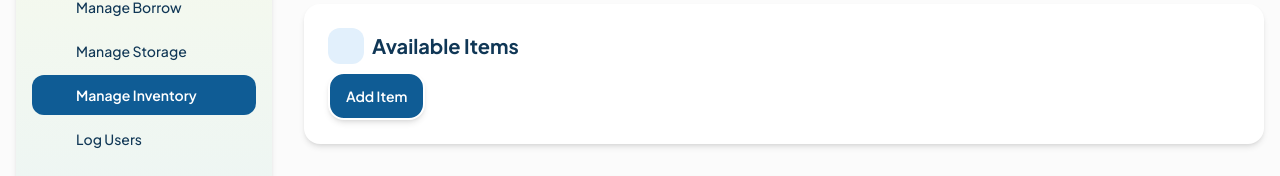
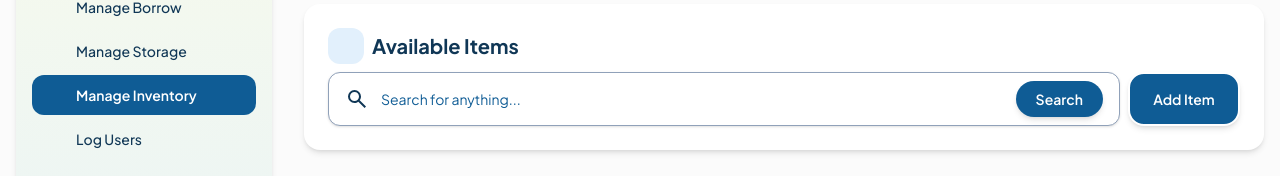
Before and after one commit to khaaisnt/SGEInventory_FE, a Next.js app: page /administrator/items in a window 1280 px wide. Shown: the part 205-381 px from the top of the page. Built offline with nearby package versions, Linux system fonts and the light colour scheme; no server answers; some icons are missing.

Commit message:
feat: refactor item creation and management; add SearchBox component for improved item search functionality; update layout title

```diff
--- a/app/administrator/items/components/create-item.tsx
+++ b/app/administrator/items/components/createItem.tsx
@@ -62,7 +62,11 @@ export default function CreateItem() {
 
   return (
     <>
-      <Button type="button" onClick={() => setIsModalOpen(true)}>
+      <Button
+        type="button"
+        className="min-w-28"
+        onClick={() => setIsModalOpen(true)}
+      >
         Add Item
       </Button>
 
--- a/app/administrator/items/components/items.tsx
+++ b/app/administrator/items/components/items.tsx
@@ -2,7 +2,8 @@
 
 import { Icon } from "@iconify/react";
 import { useGetItems } from "../services/getItems.service";
-import CreateItem from "./create-item";
+import CreateItem from "./createItem";
+import SearchBox from "@/components/molecules/searchbox";
 
 export default function Items() {
   const { data, isLoading, isError, error, refetch, isFetching } =
@@ -22,7 +23,8 @@ export default function Items() {
           <p className="text-xl font-bold text-primary-900">Available Items</p>
         </div>
 
-        <div>
+        <div className="flex gap-2">
+            <SearchBox onSearch={(query) => console.log(query)} />
             <CreateItem />
         </div>
       </div>
--- a/app/administrator/layout.tsx
+++ b/app/administrator/layout.tsx
@@ -2,7 +2,7 @@ import type { Metadata } from "next";
 import Sidebar from "@/components/layout/sidebar";
 
 export const metadata: Metadata = {
-  title: "RackIT - Admin",
+  title: "RackIT - Admin loh ya😹",
   description: "Inventory Management System for SGE",
 };
 
--- /dev/null
+++ b/components/molecules/searchbox.tsx
@@ -0,0 +1,179 @@
+"use client";
+
+import { Icon } from "@iconify/react";
+import { forwardRef, useEffect, useId, useRef, useState } from "react";
+import type {
+  ChangeEventHandler,
+  FormEventHandler,
+  InputHTMLAttributes,
+} from "react";
+import { cn } from "@/lib/utils";
+
+export interface SearchBoxProps extends Omit<
+  InputHTMLAttributes<HTMLInputElement>,
+  "type" | "value" | "defaultValue" | "size"
+> {
+  value?: string;
+  defaultValue?: string;
+  initialValue?: string;
+  onSearch?: (query: string) => void;
+  onValueChange?: (value: string) => void;
+  buttonLabel?: string;
+  buttonText?: string;
+  showButton?: boolean;
+  debounceTime?: number;
+  size?: "sm" | "md" | "lg";
+  inputClassName?: string;
+}
+
+const SearchBox = forwardRef<HTMLInputElement, SearchBoxProps>(
+  (
+    {
+      value,
+      defaultValue,
+      initialValue,
+      onChange,
+      onValueChange,
+      onSearch,
+      buttonLabel,
+      buttonText,
+      showButton = true,
+      debounceTime = 300,
+      size = "md",
+      placeholder = "Search for anything...",
+      className,
+      inputClassName,
+      disabled,
+      ...inputProps
+    },
+    ref,
+  ) => {
+    const inputId = useId();
+    const timerRef = useRef<ReturnType<typeof setTimeout> | null>(null);
+    const [internalValue, setInternalValue] = useState(
+      value ?? initialValue ?? defaultValue ?? "",
+    );
+    const currentValue = value ?? internalValue;
+
+    useEffect(
+      () => () => {
+        if (timerRef.current) clearTimeout(timerRef.current);
+      },
+      [],
+    );
+
+    const scheduleSearch = (query: string) => {
+      if (!onSearch || debounceTime <= 0) return;
+      if (timerRef.current) clearTimeout(timerRef.current);
+
+      timerRef.current = setTimeout(() => {
+        onSearch(query);
+        timerRef.current = null;
+      }, debounceTime);
+    };
+
+    const handleChange: ChangeEventHandler<HTMLInputElement> = (event) => {
+      const nextValue = event.target.value;
+      if (value === undefined) setInternalValue(nextValue);
+      onChange?.(event);
+      onValueChange?.(nextValue);
+      scheduleSearch(nextValue);
+    };
+
+    const handleSubmit: FormEventHandler<HTMLFormElement> = (event) => {
+      event.preventDefault();
+      if (timerRef.current) clearTimeout(timerRef.current);
+      timerRef.current = null;
+      onSearch?.(currentValue.trim());
+    };
+
+    const handleClear = () => {
+      if (timerRef.current) clearTimeout(timerRef.current);
+      timerRef.current = null;
+      if (value === undefined) setInternalValue("");
+      onValueChange?.("");
+      onSearch?.("");
+    };
+
+    const sizeClasses = {
+      sm: "gap-2 px-3 py-1",
+      md: "gap-3 px-4 py-2",
+      lg: "gap-4 px-5 py-3",
+    };
+    const iconSizes = { sm: "size-4", md: "size-6", lg: "size-7" };
+    const buttonSizes = {
+      sm: "px-4 py-1 text-xs",
+      md: "px-5 py-2 text-sm",
+      lg: "px-6 py-2.5 text-base",
+    };
+
+    return (
+      <form
+        role="search"
+        onSubmit={handleSubmit}
+        className={cn(
+          "flex w-full items-center rounded-xl border border-slate-400 bg-white shadow-sm transition-colors focus-within:border-primary-600 focus-within:ring-2 focus-within:ring-primary-100",
+          sizeClasses[size],
+          disabled && "cursor-not-allowed bg-gray-100 opacity-70",
+          className,
+        )}
+      >
+        <label htmlFor={inputId} className="sr-only">
+          Search
+        </label>
+        <Icon
+          icon="material-symbols:search"
+          aria-hidden="true"
+          className={cn(iconSizes[size], "shrink-0 text-primary-900")}
+        />
+        <input
+          {...inputProps}
+          id={inputId}
+          ref={ref}
+          type="search"
+          value={currentValue}
+          onChange={handleChange}
+          placeholder={placeholder}
+          disabled={disabled}
+          className={cn(
+            "min-w-0 flex-1 border-0 bg-transparent text-sm text-primary-900 outline-none placeholder:text-primary-600 focus:ring-0 disabled:cursor-not-allowed",
+            size === "sm" && "text-xs",
+            size === "lg" && "text-base",
+            inputClassName,
+          )}
+        />
+        {currentValue && (
+          <button
+            type="button"
+            onClick={handleClear}
+            disabled={disabled}
+            aria-label="Clear search"
+            className="shrink-0 rounded-full p-1 text-slate-500 transition-colors hover:text-gray-900 focus-visible:outline-none focus-visible:ring-2 focus-visible:ring-primary-600 disabled:cursor-not-allowed disabled:opacity-50"
+          >
+            <Icon
+              icon="material-symbols:close"
+              aria-hidden="true"
+              className="size-4"
+            />
+          </button>
+        )}
+        {showButton && (
+          <button
+            type="submit"
+            disabled={disabled}
+            className={cn(
+              "shrink-0 rounded-full bg-primary-600 font-semibold text-white shadow-md transition-colors hover:bg-primary-900 focus-visible:outline-none focus-visible:ring-2 focus-visible:ring-primary-600 focus-visible:ring-offset-2 disabled:cursor-not-allowed disabled:opacity-50",
+              buttonSizes[size],
+            )}
+          >
+            {buttonText ?? buttonLabel ?? "Search"}
+          </button>
+        )}
+      </form>
+    );
+  },
+);
+
+SearchBox.displayName = "SearchBox";
+
+export default SearchBox;
```
